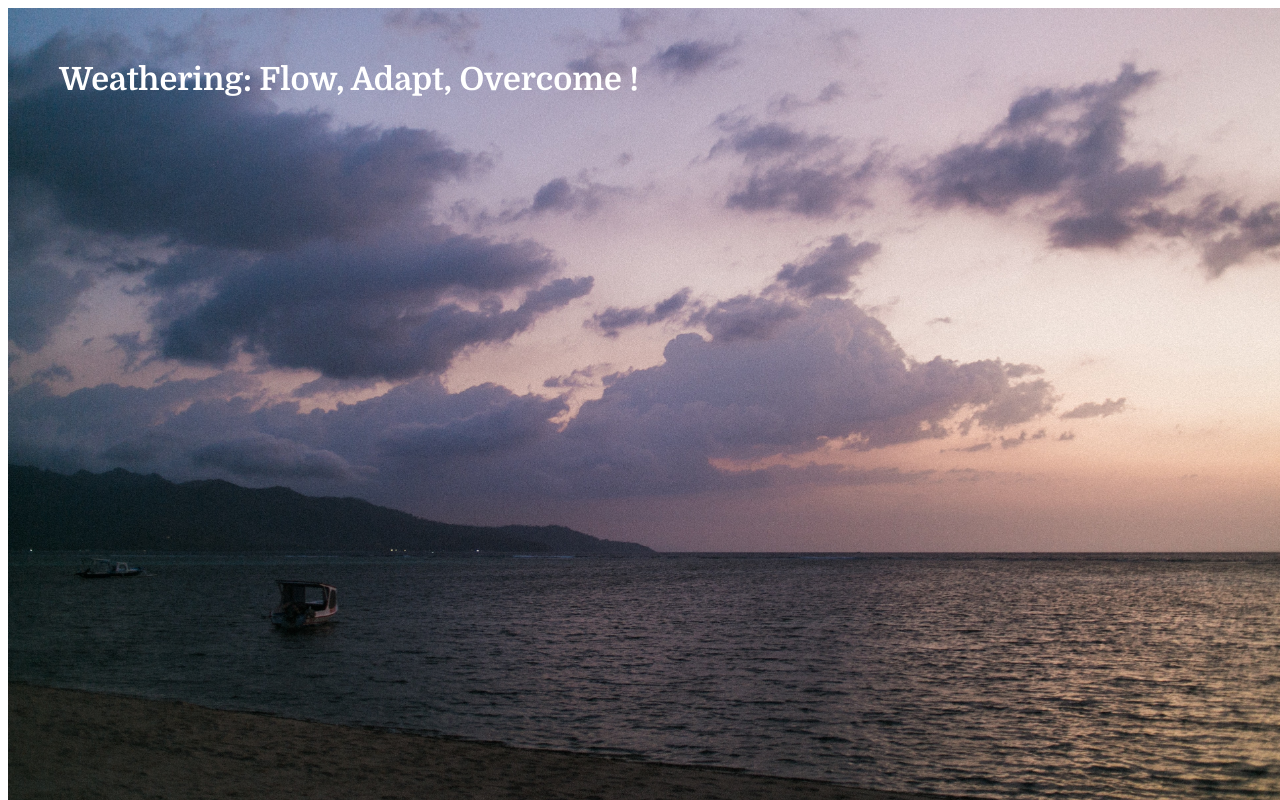
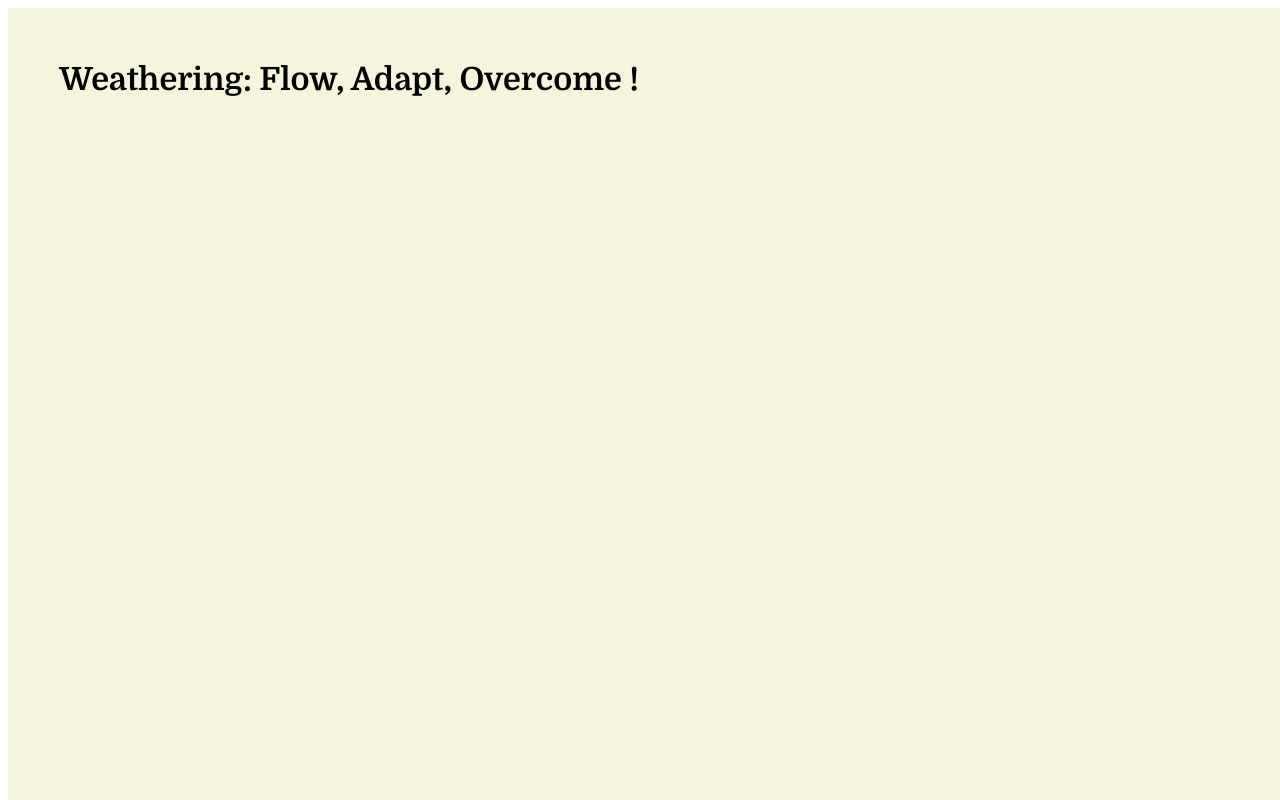
Before and after one commit to Kaikei-e/Weathering, a Next.js app in the folder cognit/: page /home in a window 1280 px wide. Built offline with nearby package versions, Linux system fonts and the light colour scheme.

Commit message:
cognit: styling the home page bg color

```diff
--- a/cognit/src/pages/home/index.tsx
+++ b/cognit/src/pages/home/index.tsx
@@ -4,7 +4,7 @@ import { css } from "@emotion/react";
 
 const Home = () => {
   return (
-    <div className={"bgWrap"}>
+    <div className={"bgHome"}>
       <div
         css={css`
           width: 100%;
@@ -23,7 +23,7 @@ const Home = () => {
         >
           <h1
             css={css`
-              color: white;
+              color: black;
             `}
           >
             Weathering: Flow, Adapt, Overcome !
--- a/cognit/src/styles/globals.css
+++ b/cognit/src/styles/globals.css
@@ -7,6 +7,16 @@
   overflow: hidden;
   background-image: url(../../public/imgs/ship.jpg);
   background-size: cover;
+}
+
+.bgHome {
+  margin: 0 auto;
+  width: 100vw;
+  height: 100vh;
+  position: fixed;
+  z-index: -1;
+  overflow: hidden;
+  background-color: beige;
 }
 
 /* :root {
```
